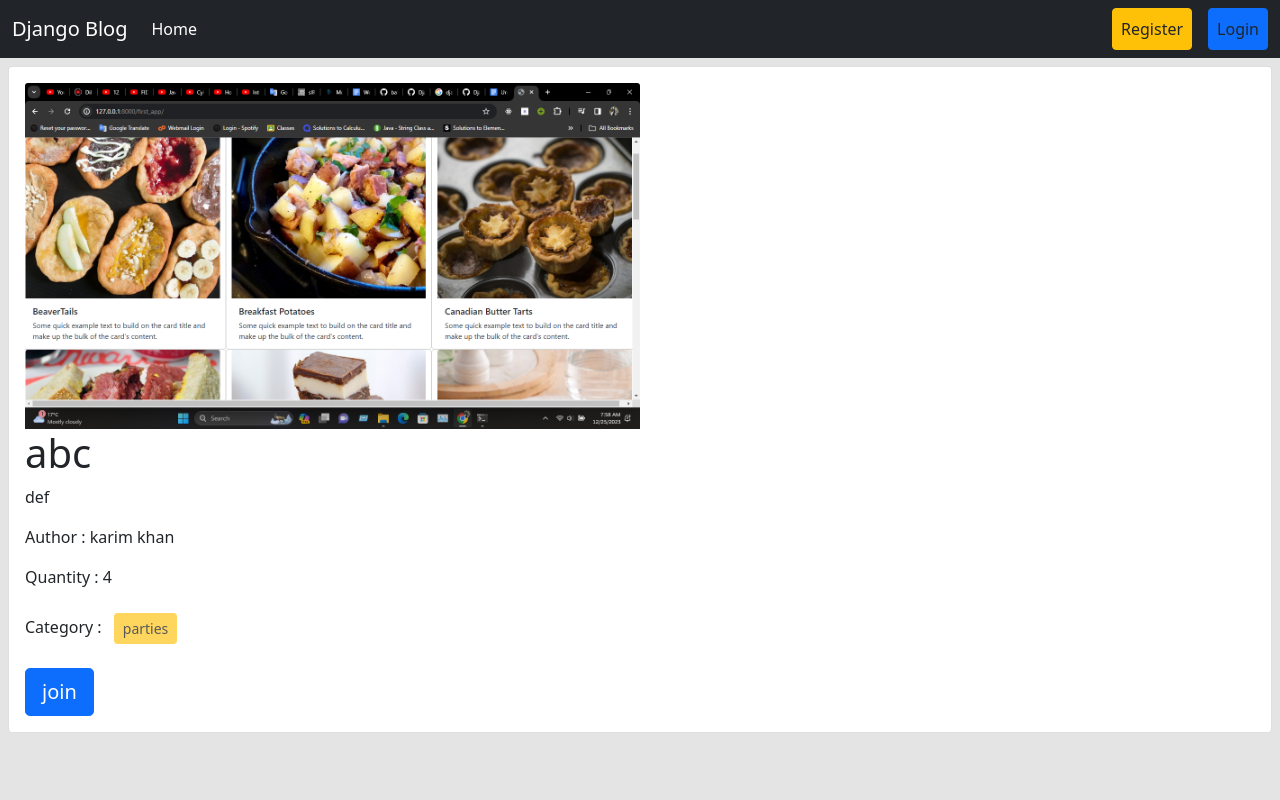
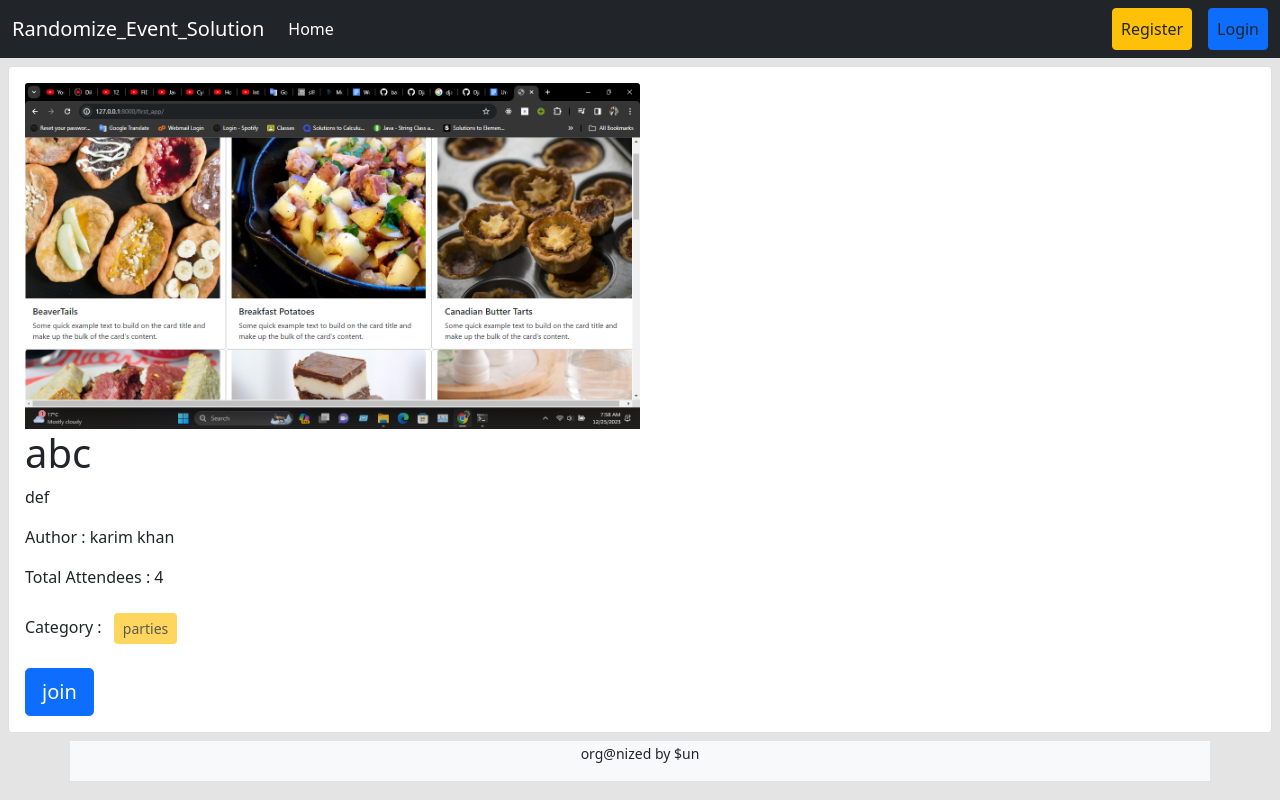
Before and after one commit to Sun-Debnath/randomize_event_solution, a Django app: page /post/details/5/ in a window 1280 px wide. Run offline with Django 5.2, Linux system fonts and the light colour scheme; data comes from the database, SQL or seed files in the repository; both versions use the stored data as it was after the commit; data that the repository does not hold is empty; some libraries are stand-ins or nearby versions.

Commit message:
some change

```diff
--- a/author/forms.py
+++ b/author/forms.py
@@ -2,12 +2,6 @@ from django import forms
 from django.contrib.auth.models import User
 from .models import Author
 from django.contrib.auth.forms import UserCreationForm,UserChangeForm
-# class AuthorForm(forms.ModelForm):
-#     class Meta:
-#         model = Author
-#         fields = '__all__'
-#         # fields = ['name', 'bio']
-#         # exclude = ['bio']
 
 class RegistrationForm(UserCreationForm):
     first_name = forms.CharField(widget=forms.TextInput(attrs={'id' : 'required'}))
--- a/author/models.py
+++ b/author/models.py
@@ -5,3 +5,6 @@ from django.contrib.auth.models import User
 class Author(models.Model):
     user = models.OneToOneField(User, related_name = 'author',on_delete=models.CASCADE)
     organizer_or_not = models.BooleanField(default=False)
+
+    def __str__(self):
+        return self.user.first_name
--- a/author/urls.py
+++ b/author/urls.py
@@ -3,10 +3,10 @@ from django.urls import path, include
 from . import views
 from django.contrib.auth.views import LogoutView
 urlpatterns = [
-    # path('register/', views.register, name='register'),
+    path('register/', views.register, name='register'),
     # path('login/', views.user_login, name='user_login'),
     path('login/', views.UserLoginView.as_view(), name='user_login'),
-    path('register/', views.RegistrationView.as_view(), name='register'),
+    # path('register/', views.RegistrationView.as_view(), name='register'),
     path('logout/', views.user_logout, name='user_logout'),
     # path('logout/', views.LogoutView.as_view(), name='user_logout'),
     path('profile/', views.profile, name='profile'),
--- a/posts/templates/post_details.html
+++ b/posts/templates/post_details.html
@@ -8,7 +8,7 @@
             <h1 class="card-title">{{post.title}}</h1>
             <p class="card-text">{{post.description}}</p>
             <p>Author : {{post.author.first_name}} {{post.author.last_name}}</p>
-             <p>Quantity : {{post.attendance_quantity}}</p>
+             <p>Total Attendees : {{post.attendance_quantity}}</p>
             <p>
                 Category : {% for cat in post.category.all %}
 
--- a/templates/base.html
+++ b/templates/base.html
@@ -18,7 +18,7 @@
   <body style="background-color : #e4e4e4">
     <nav class="navbar navbar-expand-lg navbar-dark bg-dark">
       <div class="container-fluid">
-        <a class="navbar-brand" href="{% url 'homepage' %}">Django Blog</a>
+        <a class="navbar-brand" href="{% url 'homepage' %}">Randomize_Event_Solution</a>
         <button
           class="navbar-toggler"
           type="button"
@@ -112,4 +112,15 @@
     <script src="https://cdn.jsdelivr.net/npm/bootstrap@5.0.2/dist/js/bootstrap.min.js" integrity="sha384-cVKIPhGWiC2Al4u+LWgxfKTRIcfu0JTxR+EQDz/bgldoEyl4H0zUF0QKbrJ0EcQF" crossorigin="anonymous"></script>
     -->
   </body>
+  <footer>
+    <div class="container text-center">
+  <div class="row">
+    <div class="col bg-light">
+      <p ><small>org@nized by $un </small></p>
+    </div>
+
+  </div>
+  </div>
+
+  </footer>
 </html>
--- a/templates/home.html
+++ b/templates/home.html
@@ -6,7 +6,7 @@
 <div class="d-flex flex-wrap px-5 pt-3 align-items-center">
 
   <div class="col-6">
-    <h1>Welcome to Django Blog</h1>
+    <h1>Welcome to Randomize_Event_Solution</h1>
     <p>Lorem ipsum dolor sit amet consectetur, adipisicing elit. Voluptatibus dolorum delectus necessitatibus temporibus adipisci, harum enim unde, suscipit in ipsum provident hic minima molestias reiciendis nihil veniam aut doloribus, ab quidem sit cum at nemo nulla autem! Dolor quaerat ea voluptatem ullam, consequuntur quisquam ut iste. Vitae exercitationem ipsum blanditiis. Nihil rem in quo magni quam sapiente ad ipsa voluptatum saepe quos temporibus, at iste? Eum saepe eos error ea recusandae, deserunt at quidem odio harum inventore. Necessitatibus eos sapiente architecto optio aut esse, facilis, voluptatibus assumenda ut exercitationem nobis molestias, quisquam nam quia odio ipsa? Voluptatem voluptas distinctio eaque.</p>
   </div>
   <div class="col-6">
```
Also changed, not shown: author/views.py (+21 -21 lines), db.sqlite3, media/posts/media/uploads/Screenshot_34_iu4ewxg.png (added).
